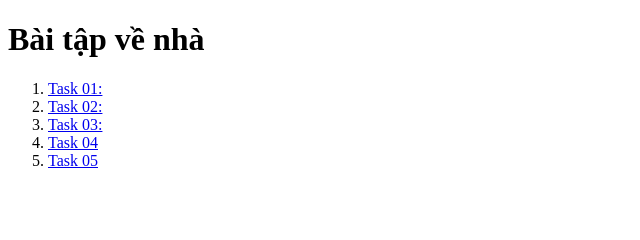
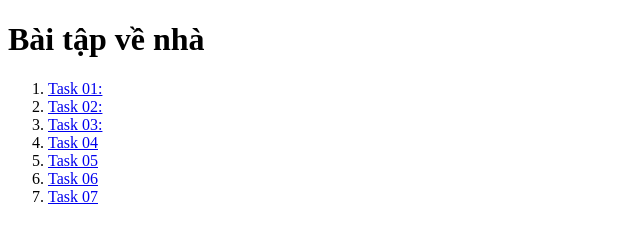
Before and after one commit to huyntph39892/K1-NguyenThacHuy-BTVN, a plain HTML site: page K1-NguyenThacHuy-BTVN/index.html in a window 1280 px wide. Shown: the whole page, without its empty margins (0-640 px from the left). Drawn offline with Linux system fonts and the light colour scheme.

Commit message:
Task06: Done

```diff
--- a/K1-NguyenThacHuy-BTVN/index.html
+++ b/K1-NguyenThacHuy-BTVN/index.html
@@ -1,8 +1,8 @@
 <!DOCTYPE html>
 <html lang="en">
   <head>
-    <meta charset="UTF-8">
-    <meta name="viewport" content="width=device-width, initial-scale=1.0">
+    <meta charset="UTF-8" />
+    <meta name="viewport" content="width=device-width, initial-scale=1.0" />
     <title>BTVN</title>
   </head>
   <body>
@@ -21,6 +21,8 @@
         <a href="./Task 04/index.html">Task 04</a>
       </li>
       <li><a href="./Task 05/index.html">Task 05</a></li>
+      <li><a href="./Task 06/index.html">Task 06</a></li>
+      <li><a href="./Task 07/index.html">Task 07</a></li>
     </ol>
   </body>
 </html>
```
Lines whose indentation alone changed are shown as unchanged.
